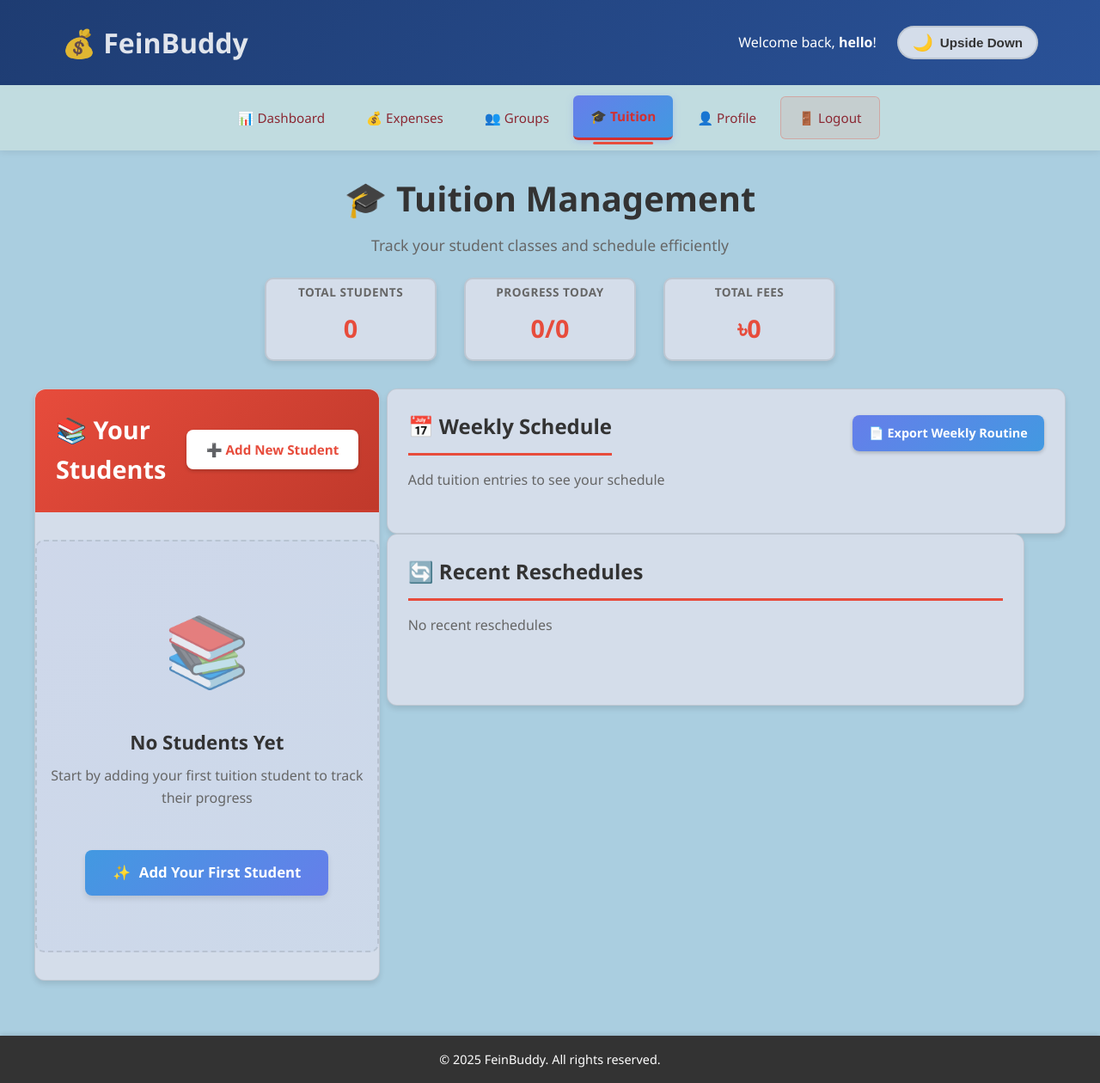
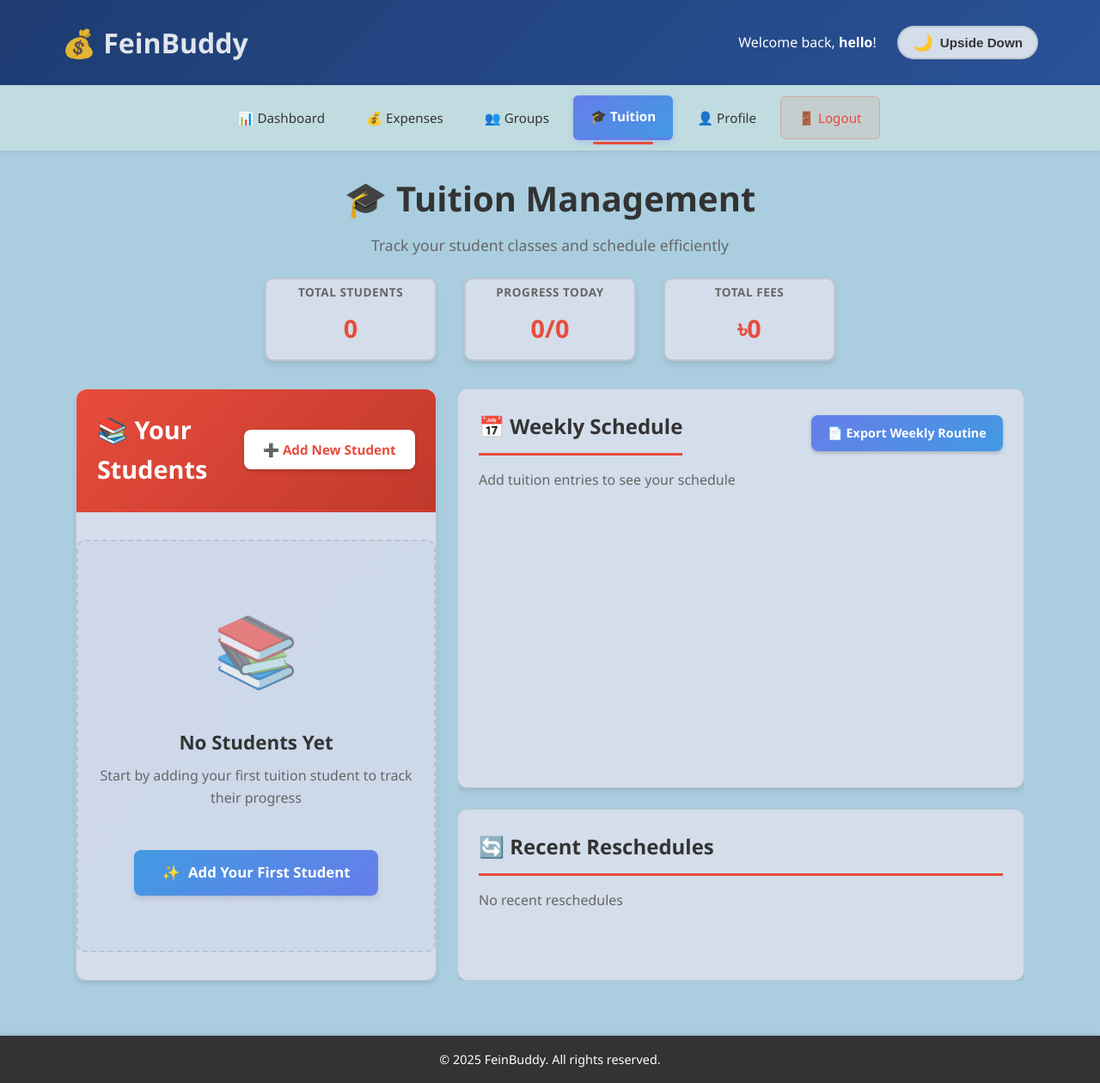
Before and after one commit to Nahid-iiqbal/ECEFC-Money-Manager-Demo-, a Flask app: page /tuition in a window 1280 px wide. Shown: the whole page at 86% size. Run offline with Flask 3, Linux system fonts and the light colour scheme; a user stored in the database is signed in; some libraries are stand-ins or nearby versions.

Commit message:
Refactor tuition CSS: remove navigation styles, enhance layout responsiveness, and adjust color themes

```diff
--- a/static/css/tuition.css
+++ b/static/css/tuition.css
@@ -34,38 +34,6 @@
     --accent-green: #5ed88f;
 }
 
-nav {
-    background-color: var(--bg-primary);
-}
-
-/* Navigation styling */
-nav a {
-    color: #8B2833 !important;
-}
-
-nav a:hover {
-    color: #D32F2F !important;
-}
-
-nav a.active {
-    color: #D32F2F !important;
-    border-bottom-color: #D32F2F !important;
-}
-
-/* Dark mode navigation colors */
-[data-theme="dark"] nav a {
-    color: #ff9999 !important;
-}
-
-[data-theme="dark"] nav a:hover {
-    color: #ffcccc !important;
-}
-
-[data-theme="dark"] nav a.active {
-    color: #ff6b6b !important;
-    border-bottom-color: #ff6b6b !important;
-}
-
 /* Page Layout */
 .expense-page {
     width: 100%;
@@ -177,8 +145,8 @@ section:hover {
 /* Two Column Layout */
 .tuition-layout {
     display: grid;
-    grid-template-columns: 0.2fr 1fr;
-    gap: 0.5rem;
+    grid-template-columns: minmax(350px, 420px) 1fr;
+    gap: 1.5rem;
     flex: 1;
     min-height: 0;
     margin-bottom: 2rem;
@@ -188,7 +156,6 @@ section:hover {
 .left-panel {
     background-color: var(--bg-card);
     border-radius: 12px;
-    margin-left: -3rem;
     box-shadow: var(--shadow-md);
     border: 1px solid var(--border-color);
     display: flex;
@@ -300,7 +267,11 @@ section:hover {
 
 .tuition-list-scrollable::-webkit-scrollbar-thumb:hover {
     background: #c0392b;
-    /* .tile-date removed: dates are not shown inside tiles anymore */
+}
+
+/* Right Panel: Calendar and Reschedules */
+.right-panel {
+    display: flex;
     flex-direction: column;
     gap: 1.5rem;
     height: 100%;
@@ -311,7 +282,6 @@ section:hover {
     background-color: var(--bg-card);
     border-radius: 12px;
     padding: 1.5rem;
-    margin-right: -3rem;
     box-shadow: var(--shadow-md);
     border: 1px solid var(--border-color);
     flex: 1;
```
Also changed, not shown: other parts of static/css/tuition.css (+46 -3 lines), instance/database.db.
